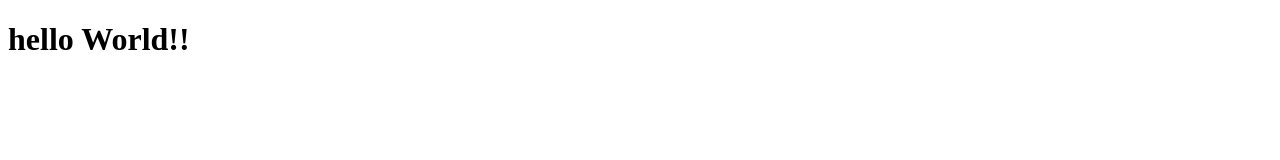
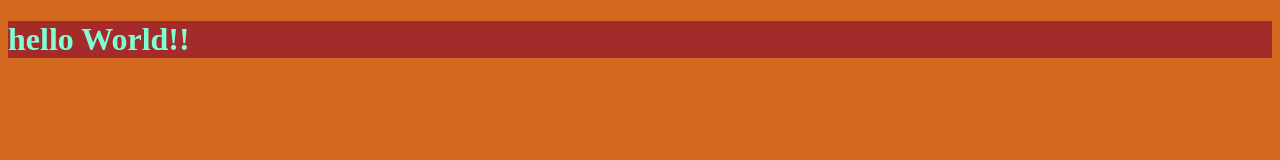
Before and after one commit to alejandrodgz/collaboration-excercise, a plain HTML site: page index.html in a window 1280 px wide. Drawn offline with Linux system fonts and the light colour scheme.

Commit message:
new changes in styling

```diff
--- /dev/null
+++ b/index.css
@@ -0,0 +1,8 @@
+:root{
+    background-color: chocolate;
+}
+
+h1 {
+    color: aquamarine;
+    background-color: brown;
+}
--- a/index.html
+++ b/index.html
@@ -3,6 +3,7 @@
 <head>
     <meta charset="UTF-8">
     <meta name="viewport" content="width=device-width, initial-scale=1.0">
+    <link rel="stylesheet" href="./index.css">
     <title>Document</title>
 </head>
 <body>
```
